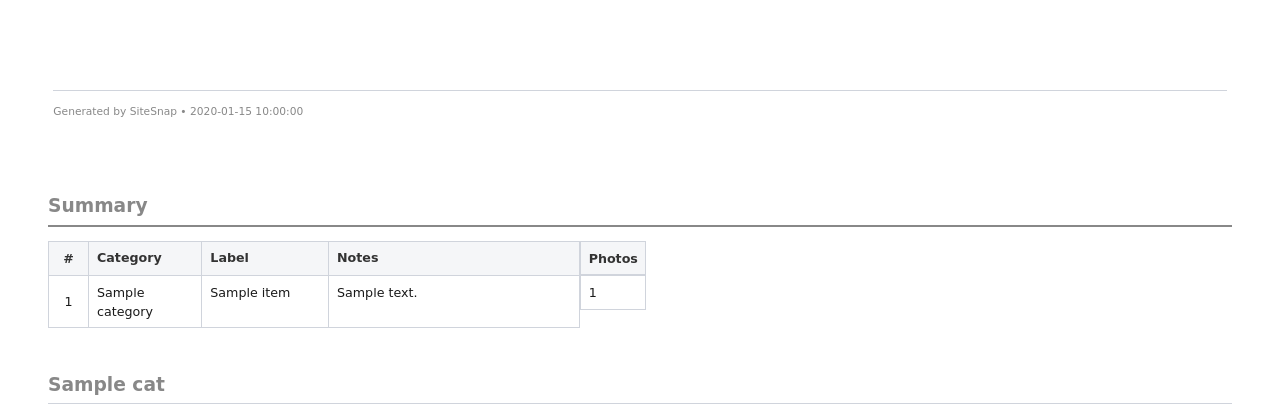
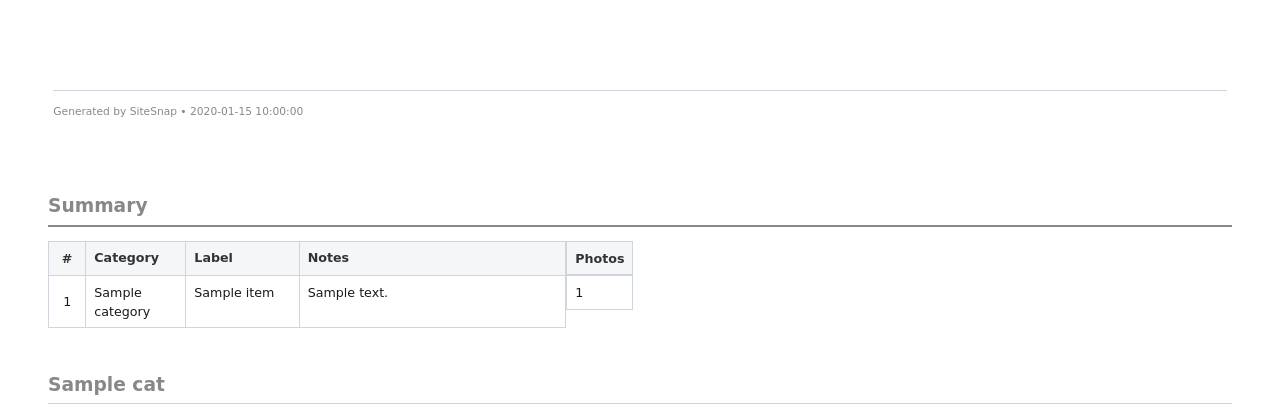
Before and after one commit to neilyboy/bits-sitesnap, a Python web app: template backend/app/templates/report.html in a window 1280 px wide. Shown: the part 632-1052 px from the top of the page. Run offline with Jinja, Linux system fonts and the light colour scheme; the template is opened without the code that fills it: most values are stand-ins (such as "Sample title", 1, 10 or a date in 2020); grey boxes marked "Sample" are stand-in pictures.

Commit message:
Prevent summary notes from wrapping to keep row heights uniform
The Photos cell looked shorter on any row where the Notes text wrapped
because WeasyPrint did not expand the small Photos td to match the
wrapped row height. The simplest, cleanest fix is to keep every
summary row to a single line:

- Notes column now has white-space: nowrap, overflow: hidden, and
  text-overflow: ellipsis
- Notes are truncated to 36 characters (down from 90) before the
  ellipsis, so they fit on one line in the 200pt Notes column
- Summary column widths were adjusted so the total fits the A4
  content area: 28pt + 75pt + 85pt + 200pt + 50pt = 438pt

With all rows one line, the # and Photos cells naturally match the
row height and stay vertically centered with the rest of the data.

Generated with [Devin](https://devin.ai)

Co-Authored-By: Devin <158243242+devin-ai-integration[bot]@users.noreply.github.com>

```diff
--- a/backend/app/templates/report.html
+++ b/backend/app/templates/report.html
@@ -114,16 +114,21 @@
   table.summary-table th.num, table.summary-table td.num {
     text-align: center;
     vertical-align: middle;
-    width: 30pt;
+    width: 28pt;
   }
   table.summary-table th.photos, table.summary-table td.photos {
     text-align: center;
     vertical-align: middle;
     width: 50pt;
   }
-  table.summary-table th.cat, table.summary-table td.cat { width: 85pt; }
-  table.summary-table th.label, table.summary-table td.label { width: 95pt; }
-  table.summary-table th.notes, table.summary-table td.notes { width: 188pt; }
+  table.summary-table th.cat, table.summary-table td.cat { width: 75pt; }
+  table.summary-table th.label, table.summary-table td.label { width: 85pt; }
+  table.summary-table th.notes, table.summary-table td.notes {
+    width: 200pt;
+    white-space: nowrap;
+    overflow: hidden;
+    text-overflow: ellipsis;
+  }
 
   /* ---- Items ---- */
   .category { padding: 14pt 36pt 0; }
@@ -257,7 +262,7 @@
         <td class="num">{{ loop.index }}</td>
         <td class="cat">{{ it.category }}</td>
         <td class="label">{{ it.label or "—" }}</td>
-        <td class="notes">{{ (it.notes[:90] + '…') if it.notes|length > 90 else it.notes or "—" }}</td>
+        <td class="notes">{{ (it.notes[:36] + '…') if it.notes|length > 36 else it.notes or "—" }}</td>
         <td class="photos">{{ it.images|length }}</td>
       </tr>
       {% endfor %}
```
